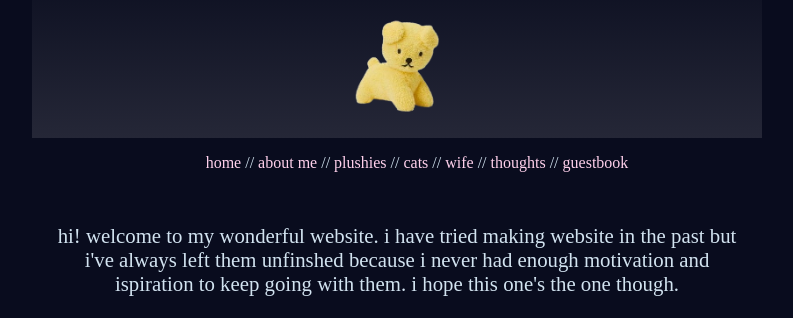
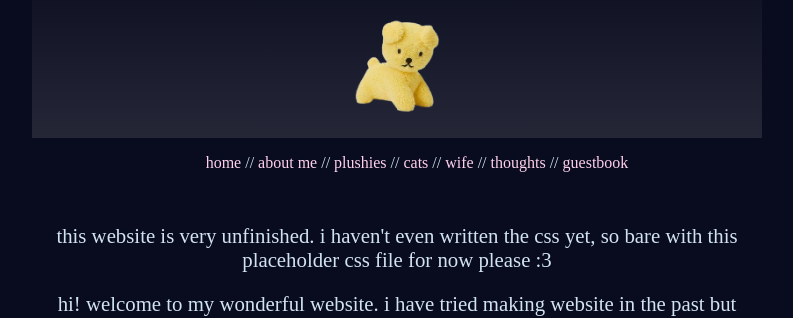
Before and after one commit to eeeeestr/website, a plain HTML site: page index.html in a window 1280 px wide. Shown: the part 249-567 px from the top of the page, without its empty margins (243-1036 px from the left). Drawn offline with Linux system fonts and the light colour scheme; a web font is replaced by a local one.

Commit message:
indicated on website that css is not yet written.

```diff
--- a/index.html
+++ b/index.html
@@ -25,6 +25,7 @@
     </nav>
 <!--  -->
     <div class="rest">
+        <p>this website is very unfinished. i haven't even written the css yet, so bare with this placeholder css file for now please :3</p>
         <p>hi! welcome to my wonderful website. i have tried making website in the past but i've always left them unfinshed because i never had enough motivation and ispiration to keep going with them. i hope this one's the one though.</p>
         <div class="box">
             <h2>silly buttons !!</h2>
```
